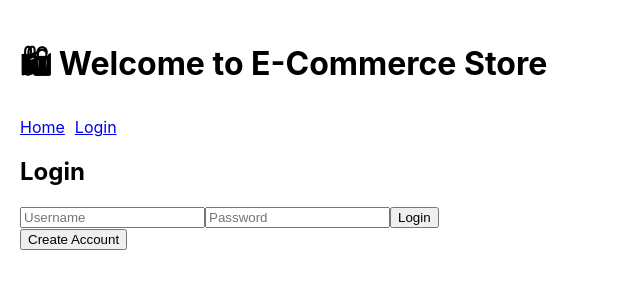
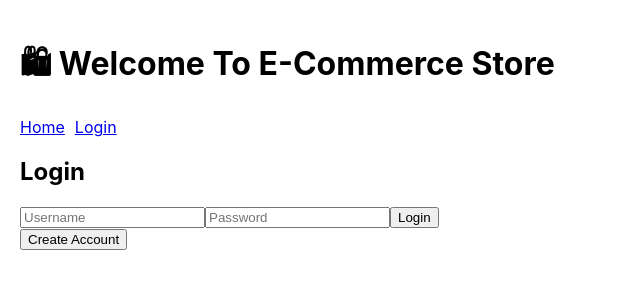
Before and after one commit to Gowtham1906/Ecom-WebSite, a React (Create React App) app in the folder frontend/: page /login in a window 1280 px wide. Shown: the top 300 px of the page, without its empty margins (0-640 px from the left). Built offline with nearby package versions, Linux system fonts and the light colour scheme; no server answers; the HTML template or start-up script is replaced by a standard one.

Commit message:
Update App.js

```diff
--- a/frontend/src/App.js
+++ b/frontend/src/App.js
@@ -68,7 +68,7 @@ function App() {
   return (
     <Router>
       <div style={{ padding: "20px" }}>
-        <h1>🛍 Welcome to E-Commerce Store</h1>
+        <h1>🛍 Welcome To E-Commerce Store</h1>
         <Navbar token={token} handleLogout={handleLogout} />
 
         <Routes>
```
